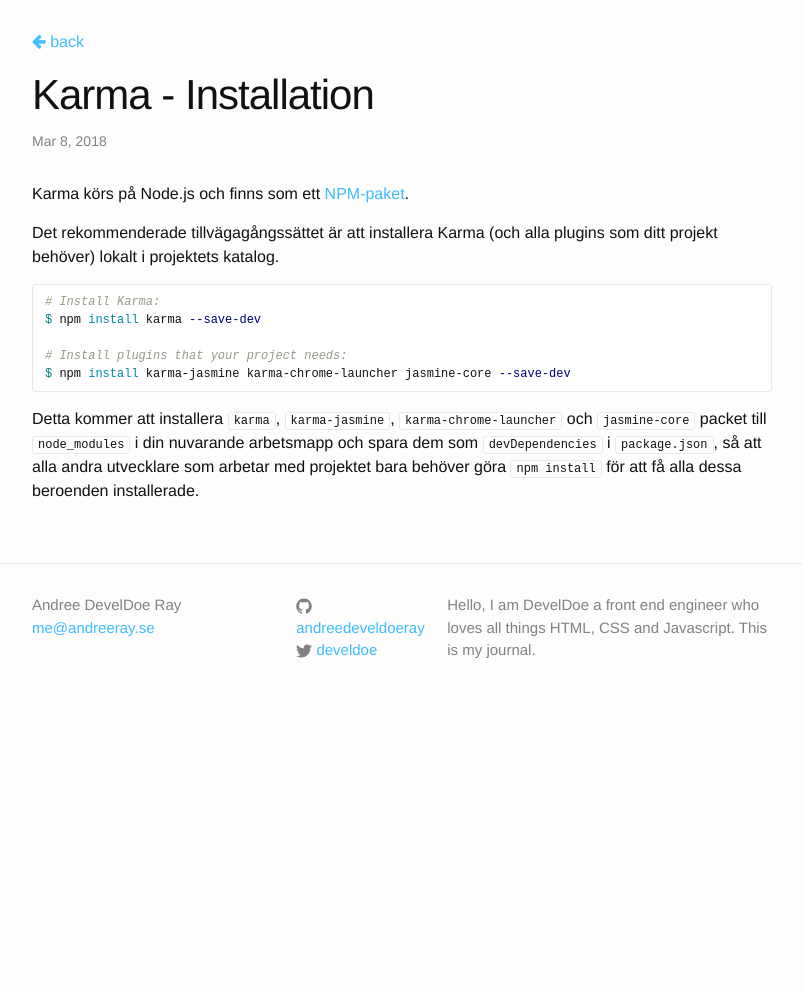
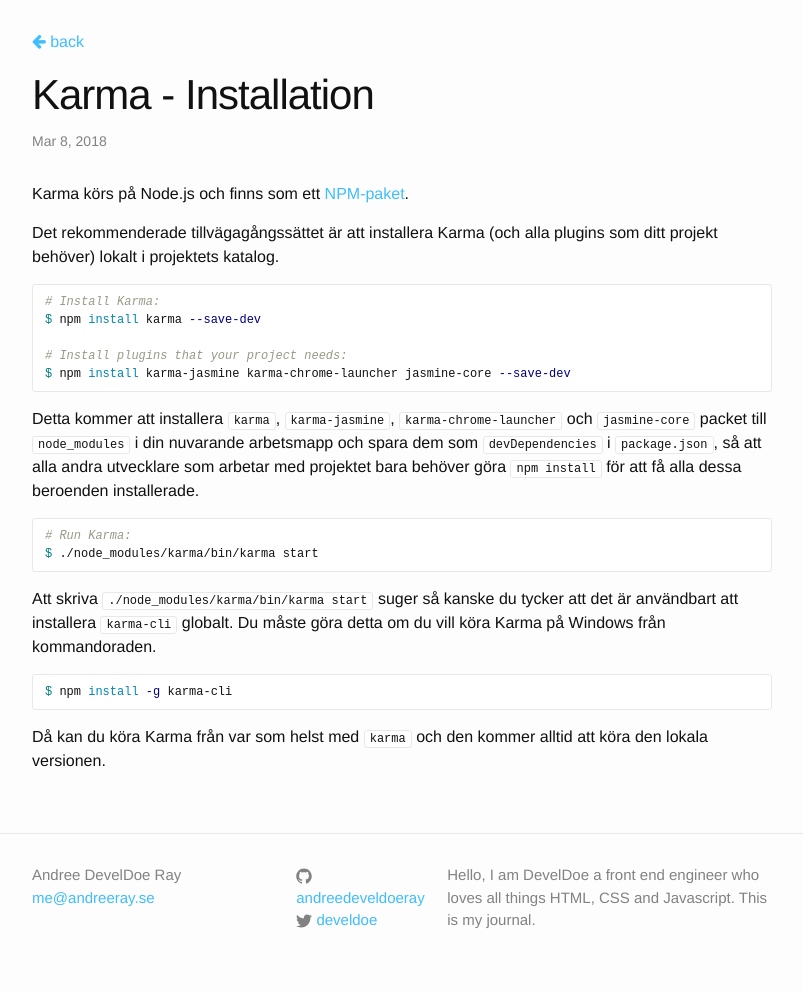
Before and after one commit to develdoe/develdoe.github.io, a Jekyll site: the page built from _posts/2018-03-08-karma-installation.md, in a window 1280 px wide. Shown: the whole page, without its empty margins (238-1041 px from the left). Built offline with Jekyll 4.4.1, drawn with Linux system fonts in a browser that asks for light colours; before the commit the page ends 900 px from its top, so only the background shows below that.

Commit message:
Create 2018-03-08-karma-installation.md

````diff
--- a/_posts/2018-03-08-karma-installation.md
+++ b/_posts/2018-03-08-karma-installation.md
@@ -16,3 +16,16 @@
 ```
 
 Detta kommer att installera `karma`, `karma-jasmine`, `karma-chrome-launcher` och `jasmine-core` packet till `node_modules` i din nuvarande arbetsmapp och spara dem som `devDependencies` i `package.json`, så att alla andra utvecklare som arbetar med projektet bara behöver göra `npm install` för att få alla dessa beroenden installerade.
+
+```bash
+# Run Karma:
+$ ./node_modules/karma/bin/karma start
+```
+
+Att skriva `./node_modules/karma/bin/karma start` suger så kanske du tycker att det är användbart att installera `karma-cli` globalt. Du måste göra detta om du vill köra Karma på Windows från kommandoraden.
+
+```bash
+$ npm install -g karma-cli
+```
+
+Då kan du köra Karma från var som helst med `karma` och den kommer alltid att köra den lokala versionen.
````
